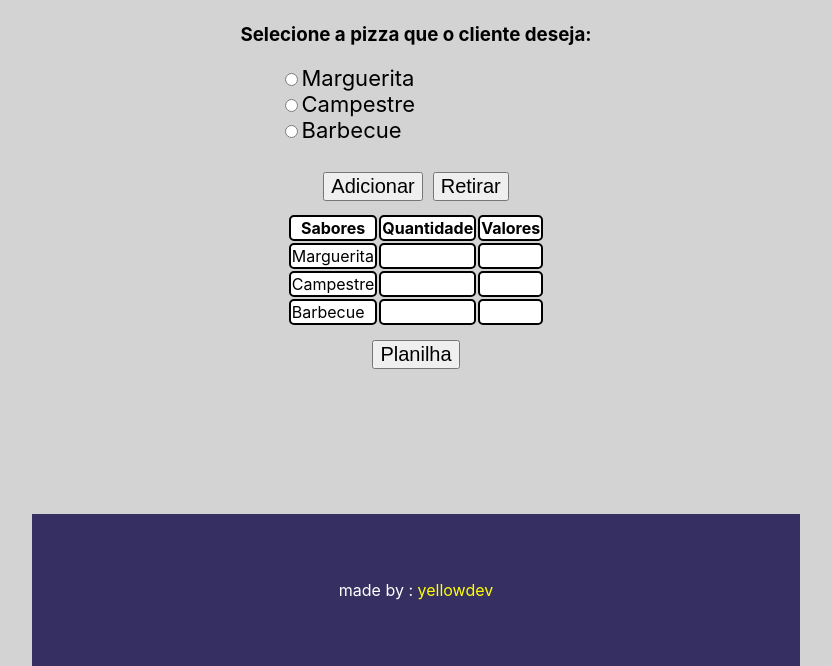
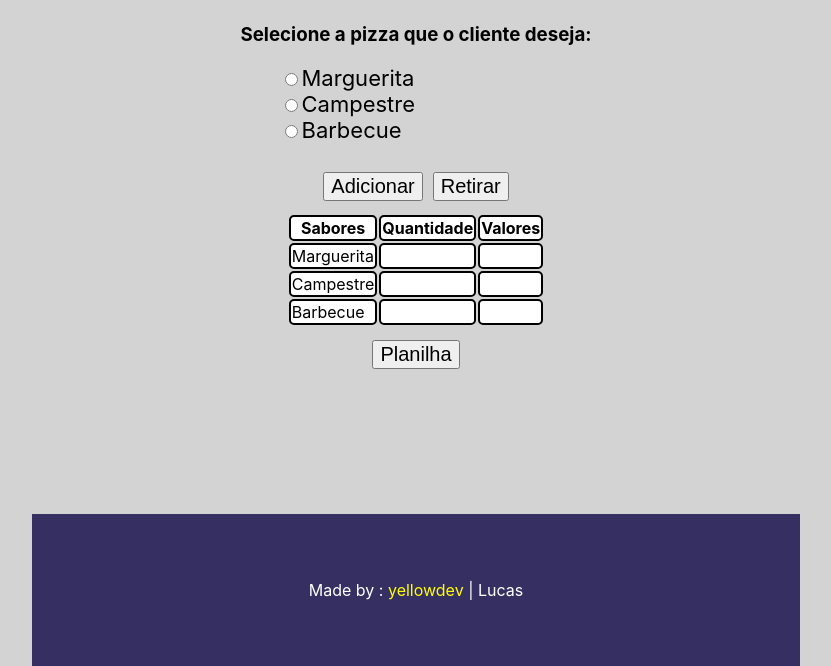
Before and after one commit to brazilianyellowdev/sistema-de-pizzas, a plain HTML site: page index.html in a window 1280 px wide. Shown: the part 166-832 px from the top of the page, without its empty margins (224-1055 px from the left). Drawn offline with Linux system fonts and the light colour scheme.

Commit message:
Edit index.html

```diff
--- a/index.html
+++ b/index.html
@@ -61,7 +61,7 @@
     </section>
 
     <footer>
-        <p class="footer-p">made by : <span class="footer-span">yellowdev</span></p>
+        <p class="footer-p">Made by : <span class="footer-span">yellowdev</span> | Lucas</p>
     </footer>
 
     <script src="javascript.js"></script>
```
